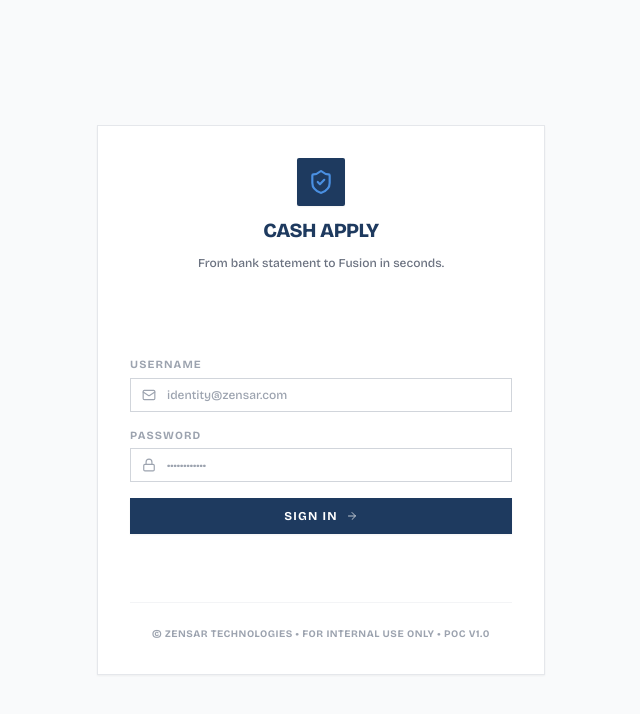
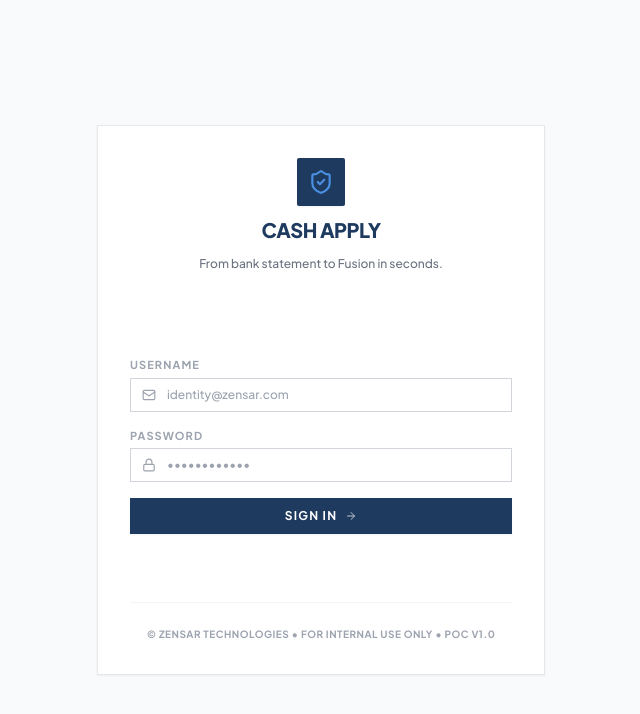
Before and after one commit to rc12zen/zen_finance_fc, a Next.js app: page / in a window 1280 px wide. Shown: the top 714 px of the page, without its empty margins (319-959 px from the left). Built offline with nearby package versions, Linux system fonts and the light colour scheme.

Commit message:
font update

```diff
--- a/app/globals.css
+++ b/app/globals.css
@@ -3,8 +3,8 @@
 @tailwind utilities;
 
 @font-face {
-  font-family: 'Bricolage Grotesque';
-  src: url('/BricolageGrotesqueVariable.ttf') format('truetype');
+  font-family: 'Plus Jakarta Sans';
+  src: url('/PlusJakartaSansVariable.ttf') format('truetype');
   font-weight: 100 900;
   font-style: normal;
   font-display: swap;
@@ -13,5 +13,5 @@
 body {
   background-color: #f4f6f9;
   color: #1a1a2e;
-  font-family: 'Bricolage Grotesque', sans-serif;
+  font-family: 'Plus Jakarta Sans', sans-serif;
 }
```
Also changed, not shown: public/BricolageGrotesqueVariable.ttf (deleted), public/PlusJakartaSansVariable.ttf (added).
